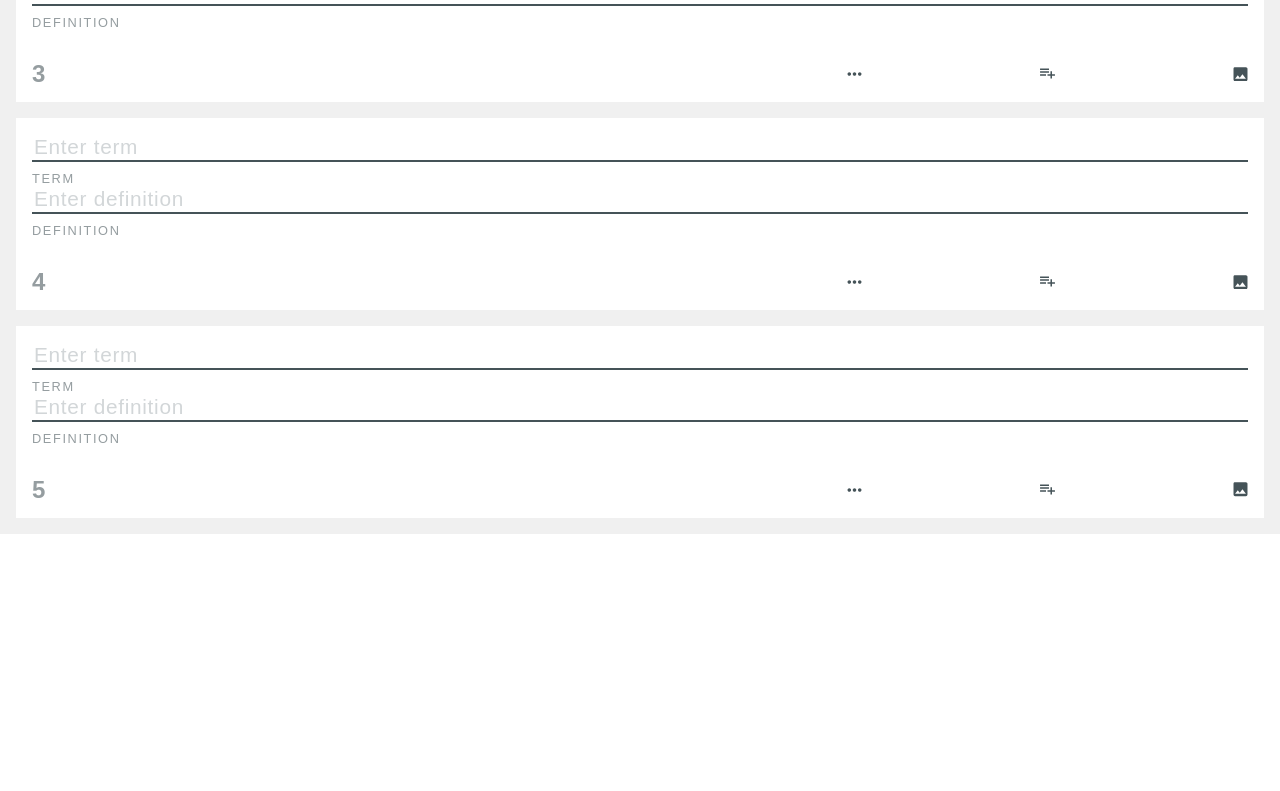
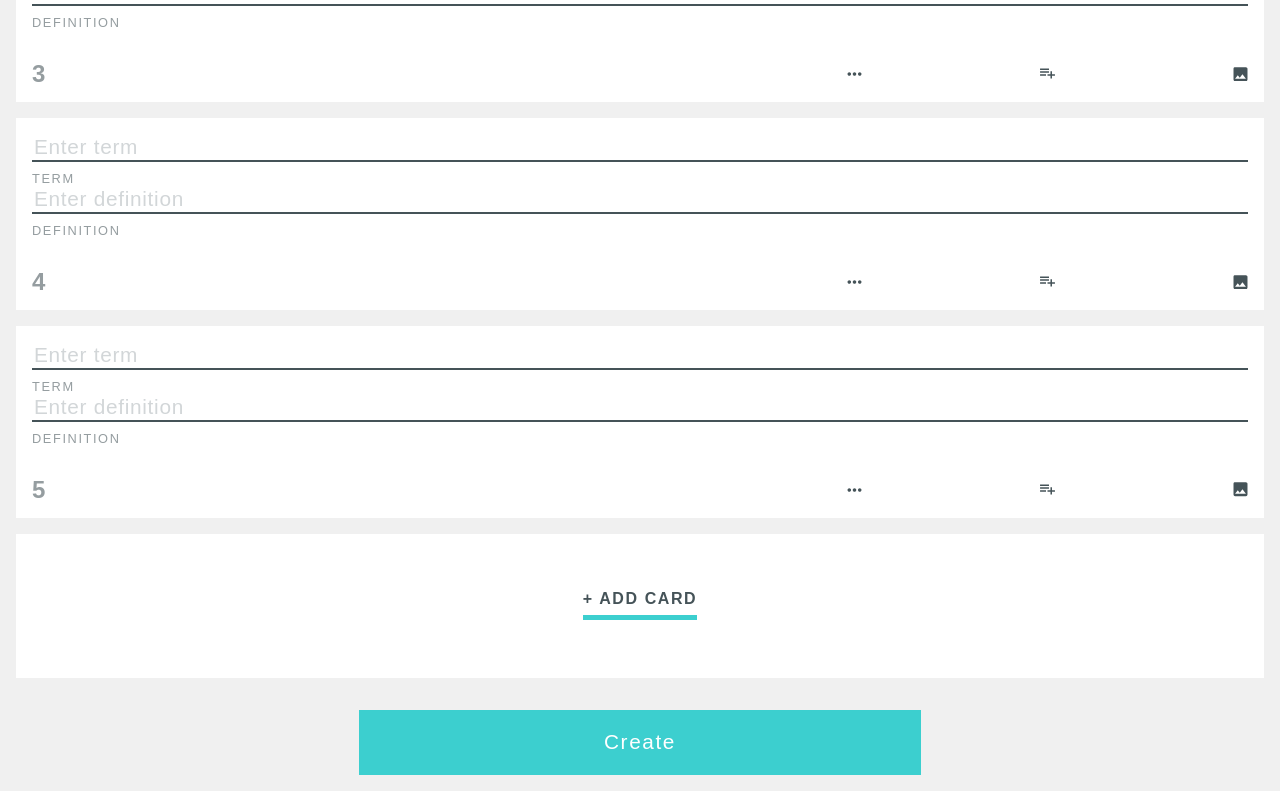
Before and after one commit to jesspoemape/quilt-clone-dm24, a React (Create React App) app: page /create-set in a window 1280 px wide. Shown: the part 837-1628 px from the top of the page. Before the commit the page ends 1371 px from the top, so only its background shows below. Built offline with nearby package versions, Linux system fonts and the light colour scheme.

Commit message:
create button on create set is styled

```diff
--- a/src/components/CreateSet.js
+++ b/src/components/CreateSet.js
@@ -92,6 +92,12 @@ const blankCards = this.state.cards.map( (card, i) => {
                         Flip terms and definitions
                     </div>
                     {blankCards}
+                    <div className='add-card'>
+                        <h5>+ ADD CARD</h5>
+                    </div>
+                    <button className='create-set-button'>
+                        Create
+                    </button>
                 </div>
             </div>
         );
--- a/src/css/App.css
+++ b/src/css/App.css
@@ -156,6 +156,9 @@ html {
 	background-color: #f0f0f0;
 	width: 100%;
 	padding: 1rem;
+	display: flex;
+	justify-content: center;
+	flex-direction: column;
 }
 .blank-card {
 	background-color: white;
@@ -207,3 +210,37 @@ h3 {
 	fill: #d2d6d8;
 	height: 15px;
 }
+
+.add-card {
+	background-color: white;
+	display: flex;
+	justify-content: center;
+	align-items: center;
+	margin-top: 1rem;
+	height: 9rem;
+}
+h5 {
+	font-family: "Catamaran", sans-serif;
+	font-weight: 700;
+	color: #455358;
+	letter-spacing: .1rem;
+	border-bottom: 5px solid #3ccfcf;
+	padding-bottom: .5rem;
+}
+h5:hover {
+	color: #efcb47;
+	border-bottom: 5px solid #efcb47;
+}
+.create-set-button {
+	background-color: #3ccfcf;
+	color: white;
+	font-family: "Catamaran", sans-serif;
+	font-weight: 400;
+	font-size: 1.3rem;
+	letter-spacing: .1rem;
+	border: none;
+	padding: 1.3rem;
+	width: 45%;
+	margin-top: 2rem;
+	align-self: center;
+}
```
